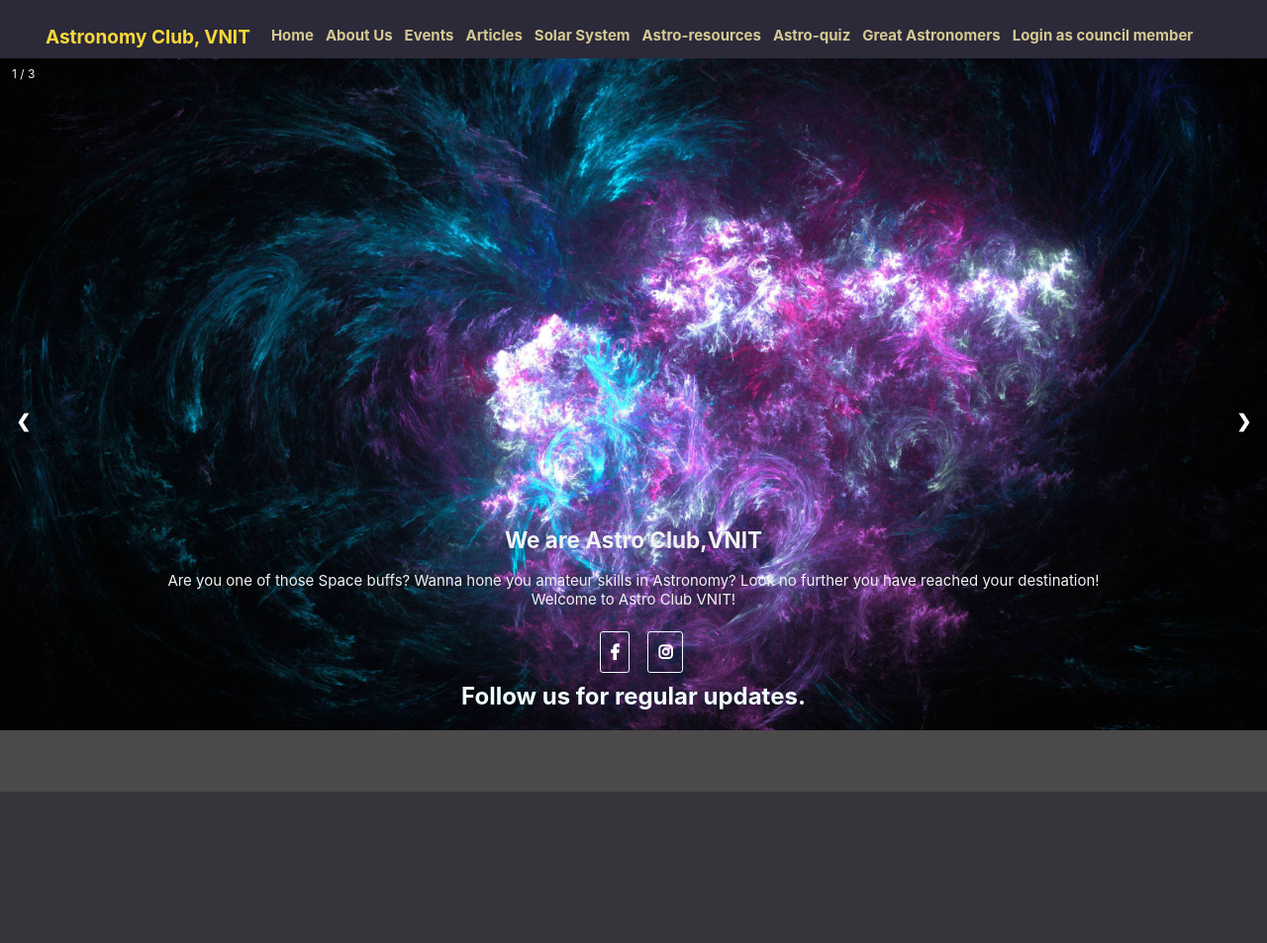
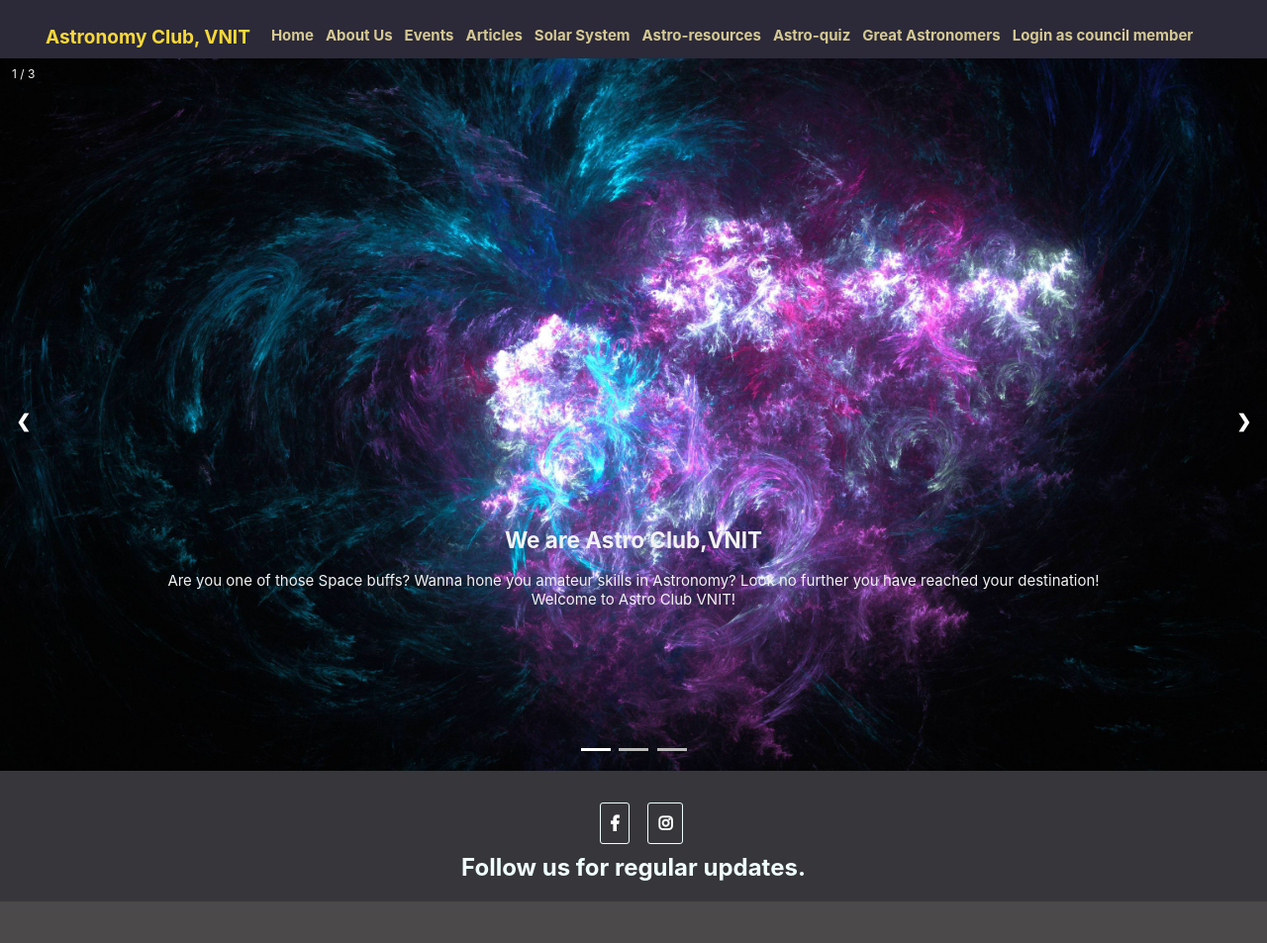
Before and after one commit to Zukaki/AstronomyClubTask1, a plain HTML site: page index.html in a window 1280 px wide. Shown: the whole page at 99% size. Before the commit the page ends 924 px from the top, so only its background shows below. Drawn offline with Linux system fonts and the light colour scheme.

Commit message:
minor changes

```diff
--- a/AstronomyR2.css
+++ b/AstronomyR2.css
@@ -5,7 +5,8 @@ body{
     font-family:-apple-system, BlinkMacSystemFont, 'Segoe UI', Roboto, Oxygen, Ubuntu, Cantarell, 'Open Sans', 'Helvetica Neue', sans-serif;
     background-color:  rgb(55, 55, 59);
     min-height: 100vh;
-    padding-bottom: 101.3px;
+    padding-bottom: 150px;
+    position: relative;
     }
 
     .topnav {
```
